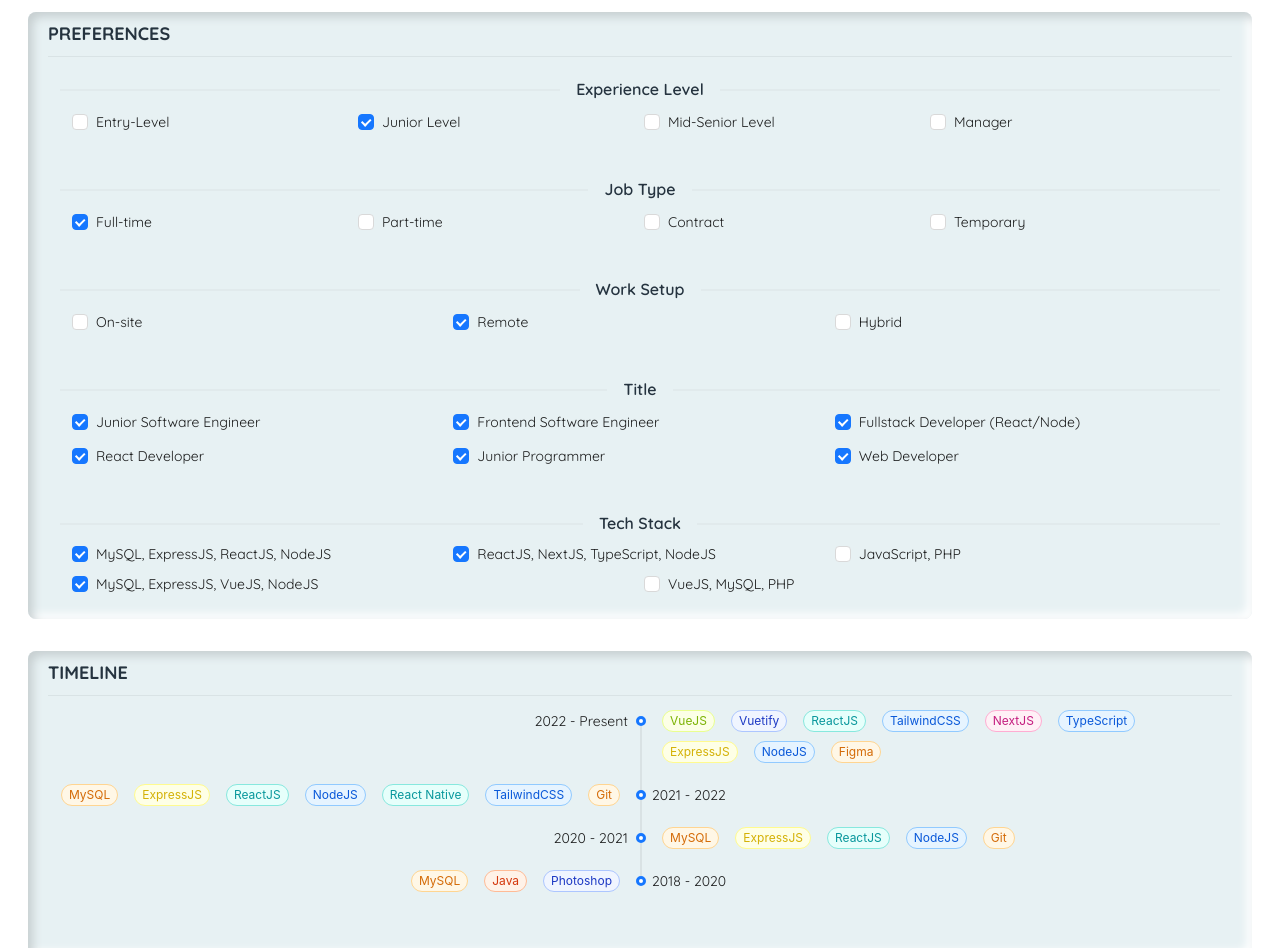
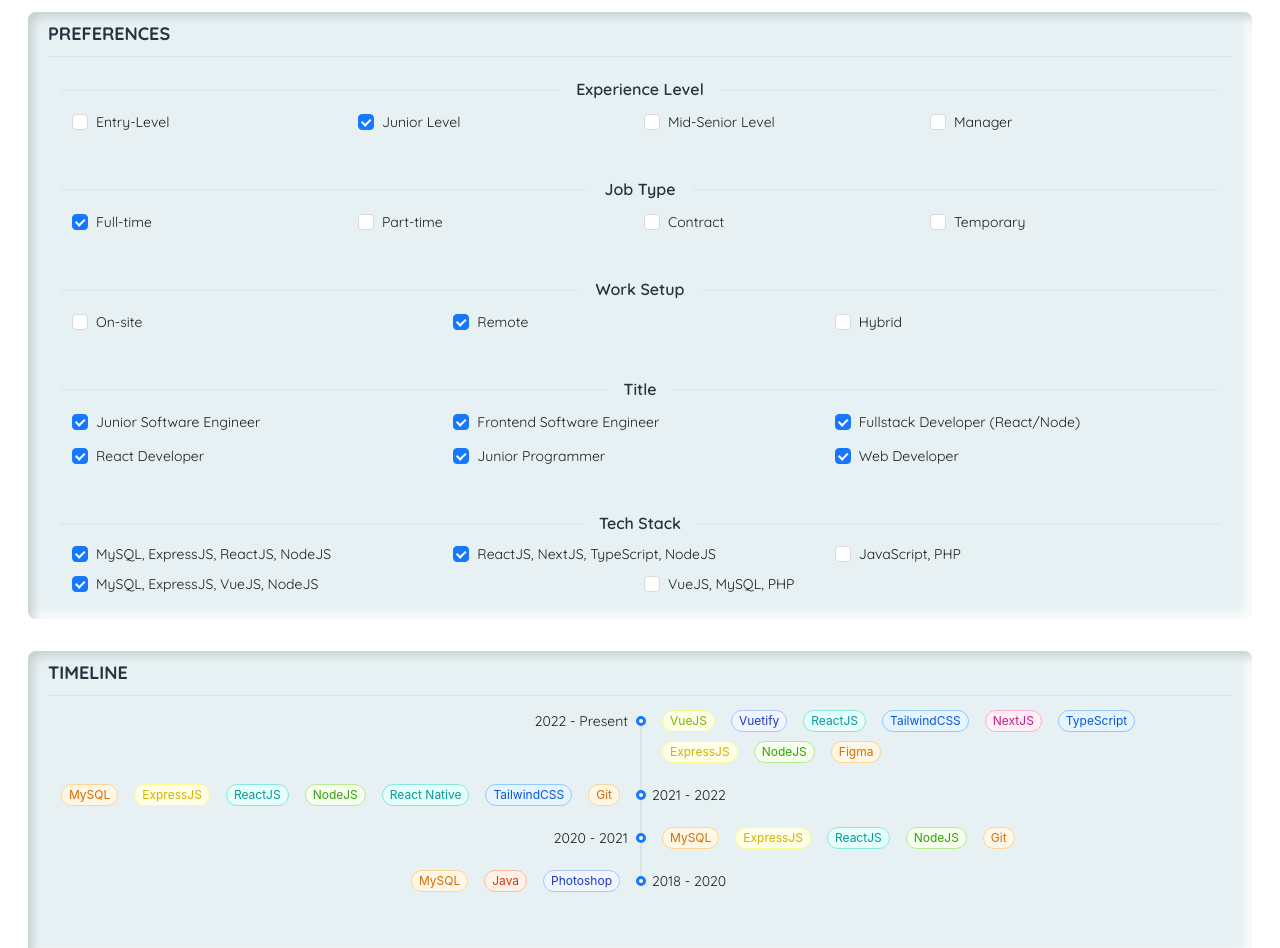
Before and after one commit to Ralf-Renz-Estellana-Bantilo/e-resume, a Next.js app: page /components/OtherInfo in a window 1280 px wide. Shown: the top 948 px of the page. Built offline with nearby package versions, Linux system fonts and the light colour scheme.

Commit message:
changed the color of nodejs tag

```diff
--- a/pages/components/OtherInfo.tsx
+++ b/pages/components/OtherInfo.tsx
@@ -249,7 +249,7 @@ const OtherInfo = () =>
                                     <Tag className='rounded-full' color={'magenta'}>NextJS</Tag>
                                     <Tag className='rounded-full' color={'blue'}>TypeScript</Tag>
                                     <Tag className='rounded-full' color={'yellow'}>ExpressJS</Tag>
-                                    <Tag className='rounded-full' color={'blue'}>NodeJS</Tag>
+                                    <Tag className='rounded-full' color={'green'}>NodeJS</Tag>
                                     <Tag className='rounded-full' color={'orange'}>Figma</Tag>
                                  </Space>
                               </>
@@ -263,7 +263,7 @@ const OtherInfo = () =>
                                     <Tag className='rounded-full' color={'orange'}>MySQL</Tag>
                                     <Tag className='rounded-full' color={'yellow'}>ExpressJS</Tag>
                                     <Tag className='rounded-full' color={'cyan'}>ReactJS</Tag>
-                                    <Tag className='rounded-full' color={'blue'}>NodeJS</Tag>
+                                    <Tag className='rounded-full' color={'green'}>NodeJS</Tag>
                                     <Tag className='rounded-full' color={'cyan'}>React Native</Tag>
                                     <Tag className='rounded-full' color={'blue'}>TailwindCSS</Tag>
                                     <Tag className='rounded-full' color={'orange'}>Git</Tag>
@@ -279,7 +279,7 @@ const OtherInfo = () =>
                                     <Tag className='rounded-full' color={'orange'}>MySQL</Tag>
                                     <Tag className='rounded-full' color={'yellow'}>ExpressJS</Tag>
                                     <Tag className='rounded-full' color={'cyan'}>ReactJS</Tag>
-                                    <Tag className='rounded-full' color={'blue'}>NodeJS</Tag>
+                                    <Tag className='rounded-full' color={'green'}>NodeJS</Tag>
                                     <Tag className='rounded-full' color={'orange'}>Git</Tag>
                                  </Space>
                               </>
```
